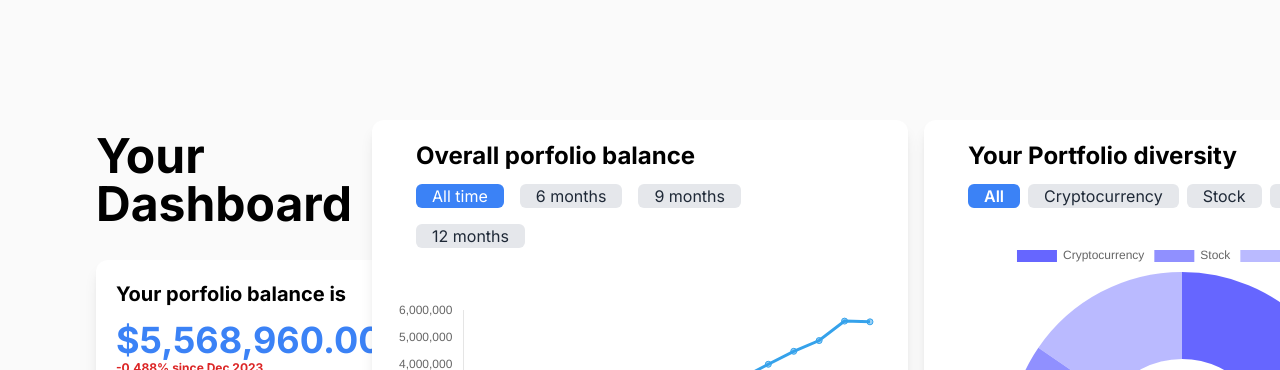
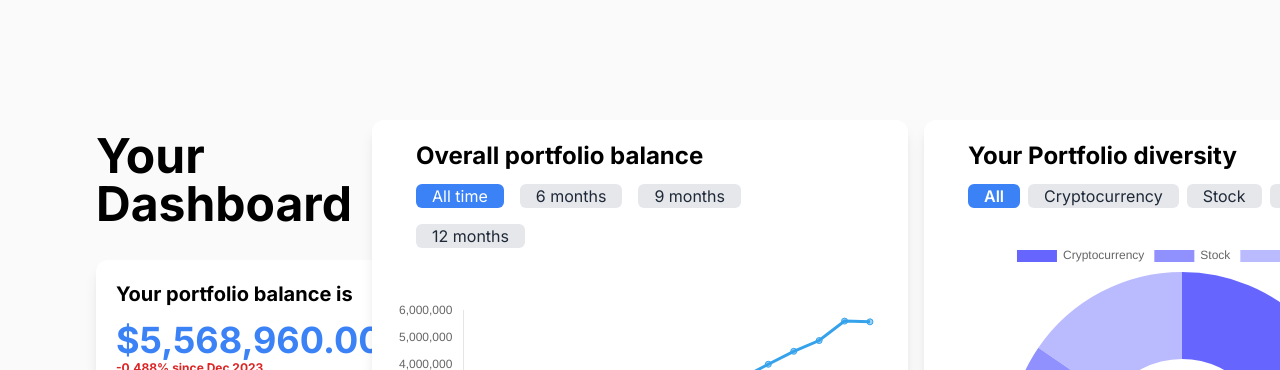
Before and after one commit to boyetade/vega-investments, a Next.js app: page / in a window 1280 px wide. Shown: the top 370 px of the page. Built offline with nearby package versions, Linux system fonts and the light colour scheme; no server answers.

Commit message:
spell check

```diff
--- a/src/app/Components/CurrentValue.tsx
+++ b/src/app/Components/CurrentValue.tsx
@@ -57,7 +57,7 @@ const CurrentValue = () => {
           <div className="p-5 flex flex-col ">
             <p className="text-2xl md:text-xl font-bold  pb-3">
               {" "}
-              Your porfolio balance is
+              Your portfolio balance is
             </p>
             {loading ? (
               <div className="flex flex-col items-center justify-center">
--- a/src/app/Components/HistoricalValue.tsx
+++ b/src/app/Components/HistoricalValue.tsx
@@ -163,7 +163,7 @@ const HistoricalValue = () => {
           <div className="p-5 flex flex-col m-6">
             <p className="text-xl md:text-2xl font-bold pb-3">
               {" "}
-              Overall porfolio balance{" "}
+              Overall portfolio balance{" "}
             </p>
             {/* filter buttons */}
             <div className="flex flex-wrap gap-2">
```
